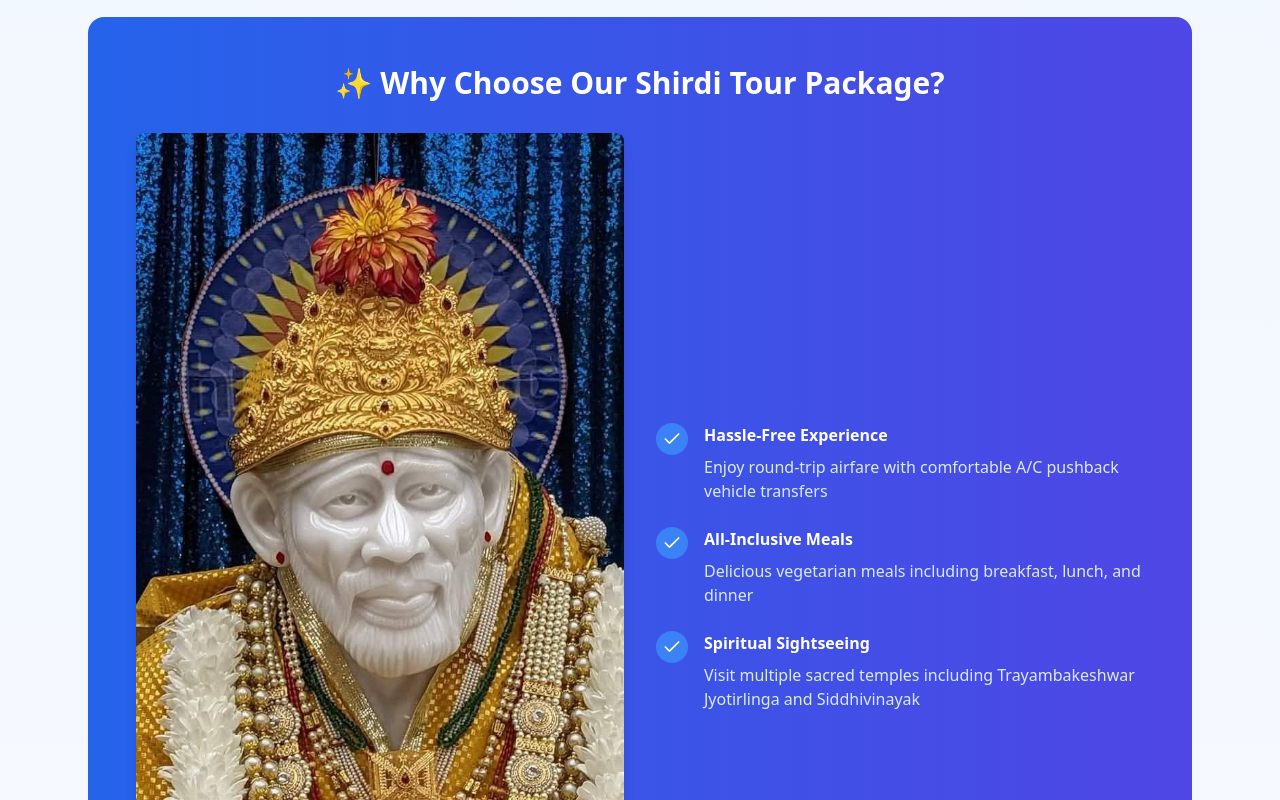
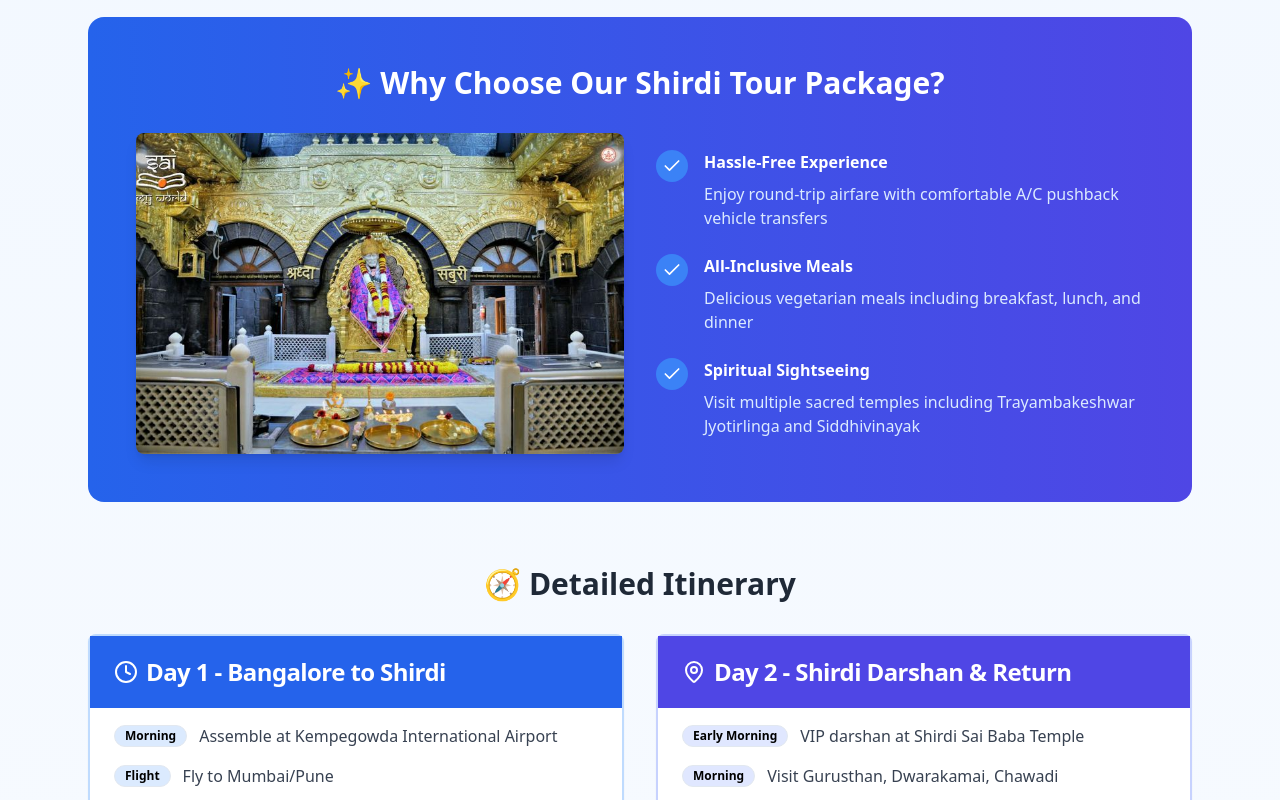
Before and after one commit to rakshithks13/Alemari, a React (Vite) app in the folder client/: page /itinerary/Shirdi in a window 1280 px wide. Shown: the part 1120-1920 px from the top of the page. Built offline with nearby package versions, Linux system fonts and the light colour scheme.

Commit message:
Fix: removed shirdiMain.jpeg

```diff
--- a/client/src/components/BlogPages/Shirdi.jsx
+++ b/client/src/components/BlogPages/Shirdi.jsx
@@ -4,7 +4,7 @@
 import { Button } from "../Ui/Button"
 import Banner from "../../assets/Blogs/Shirdi/shirdiBanner.jpeg"
 // import SaiBabaTemple from "../../assets/Blogs/Shirdi/shirdiMain.jpeg"
-import Shirdi1 from "../../assets/Blogs/Shirdi/shirdiMain.jpeg"
+// import Shirdi1 from "../../assets/Blogs/Shirdi/shirdiMain.jpeg"
 import SaiBabaTemple from "../../assets/Blogs/Shirdi/shirdiTemple.jpeg"
 import Trayambakeshwar from "../../assets/Blogs/Shirdi/trayambakeshwar.jpeg"
 import Siddhivinayak from "../../assets/Blogs/Shirdi/Siddivinayaka.jpeg"
@@ -89,7 +89,7 @@
           <div className="grid md:grid-cols-2 gap-8 items-center">
             <div>
               <img
-                src={Shirdi1 || "/placeholder.svg"}
+                src={Banner || "/placeholder.svg"}
                 alt="Shirdi Sai Baba Temple Complex"
                 className="rounded-lg shadow-lg w-full"
               />
--- a/client/src/components/Blogs/BlogsComp.jsx
+++ b/client/src/components/Blogs/BlogsComp.jsx
@@ -1,7 +1,7 @@
 
 import BlogCard from "./BlogCard";
 import Img1 from "../../assets/Blogs/1.png";
-import Img2 from "../../assets/Blogs/Shirdi/shirdiMain.jpeg";
+// import Img2 from "../../assets/Blogs/Shirdi/shirdiMain.jpeg";
 import Img3 from "../../assets/Blogs/Mysore/palace.jpg";
 import Img4 from "../../assets/Blogs/Bengaluru/vidanaSoudha.webp";
 
@@ -21,7 +21,7 @@
   },
    {
     id: 2,
-    image: Img2,
+    image: Img1,
     alt: "Travihara",
     title: "Shirdi Package",
     author: "Anonymous",
```
Also changed, not shown: client/src/assets/Blogs/Shirdi/shirdiMain.jpeg (deleted).
